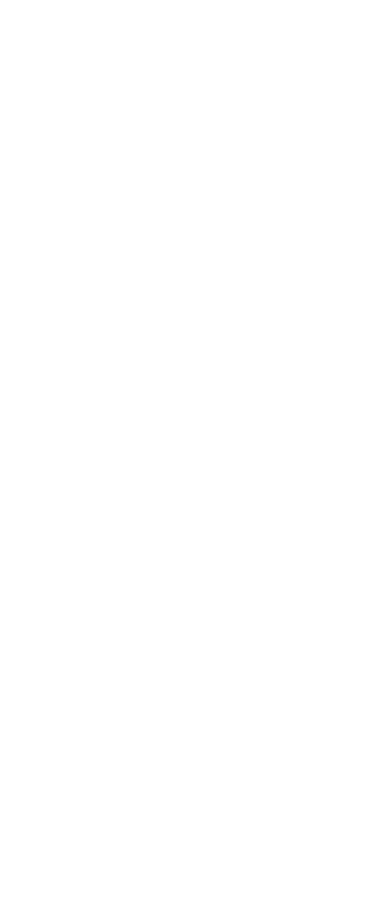
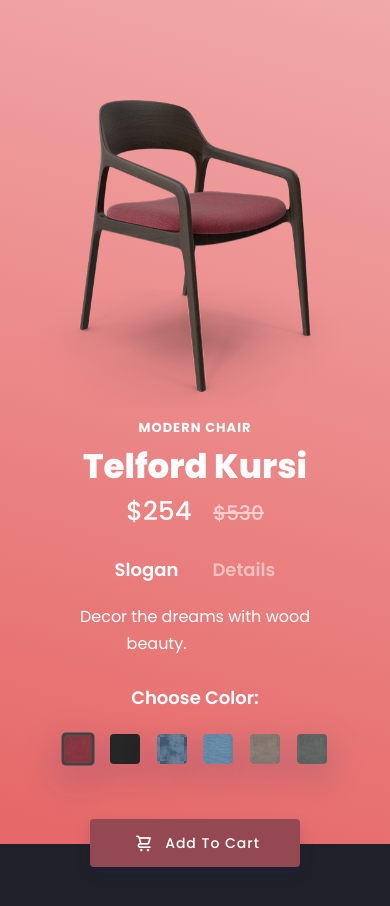
Before and after one commit to tejaspachgade2315/Modern-Chair-Project, a plain HTML site: page index.html in a window 390 px wide. Before the commit the page ends 844 px from the top, so only its background shows below. Drawn offline with nearby package versions, Linux system fonts and the light colour scheme.

Commit message:
Modern Chair Project

```diff
--- a/index.html
+++ b/index.html
@@ -1,14 +1,81 @@
 <!DOCTYPE html>
 <html lang="en">
+
 <head>
-    <meta charset="UTF-8">
-    <meta http-equiv="X-UA-Compatible" content="IE=edge">
-    <meta name="viewport" content="width=device-width, initial-scale=1.0">
-    <title>Modern Chair Page</title>
-    <link rel="stylesheet" href="styles.css">
+	<meta charset="UTF-8" />
+	<meta http-equiv="X-UA-Compatible" content="IE=edge" />
+	<meta name="viewport" content="width=device-width, initial-scale=1.0" />
+	<title>Modern Chair Page</title>
+	<link rel="shortcut icon" href="./images/favicon.ico" type="image/x-icon" />
 
+	<link rel="stylesheet" href="https://cdnjs.cloudflare.com/ajax/libs/normalize/5.0.0/normalize.min.css" />
+	<link rel="stylesheet" href="https://unicons.iconscout.com/release/v2.1.9/css/unicons.css" />
+	<link rel="stylesheet" href="./styles.css" />
 </head>
+
 <body>
+	<div class="section-fluid-main">
+		<div class="section">
+			<div class="info-wrap mob-margin">
+				<p class="title-up">Modern chair</p>
+				<h2>Telford Kursi</h2>
+				<h4>$254 <span>$530</span></h4>
+				<div class="section-fluid">
+					<input class="desc-btn" type="radio" id="desc-1" name="desc-btn" checked />
+					<label for="desc-1">Slogan</label>
+					<input class="desc-btn" type="radio" id="desc-2" name="desc-btn" />
+					<label for="desc-2">Details</label>
+					<div class="section-fluid desc-sec accor-1">
+						<p>
+							Decor the dreams with wood beauty. &emsp13; &emsp13; &emsp13; &emsp13; &emsp13; &emsp13; &emsp13; &emsp13;
+						</p>
+					</div>
+					<div class="section-fluid desc-sec accor-2">
+						<div class="section-inline">
+							<p><span>80</span>cm<br />Length</p>
+						</div>
+						<div class="section-inline">
+							<p><span>65</span>cm<br />Width</p>
+						</div>
+						<div class="section-inline">
+							<p><span>90</span>cm<br />Height</p>
+						</div>
+						<div class="section-inline">
+							<p><span>17.6</span>lbs<br />Weight</p>
+						</div>
+					</div>
+				</div>
+				<h5>Choose Color:</h5>
+			</div>
+			<input class="color-btn for-color-1" type="radio" id="color-1" name="color-btn" checked />
+			<label class="first-color" for="color-1"></label>
+			<input class="color-btn for-color-2" type="radio" id="color-2" name="color-btn" />
+			<label class="color-2" for="color-2"></label>
+			<input class="color-btn for-color-3" type="radio" id="color-3" name="color-btn" />
+			<label class="color-3" for="color-3"></label>
+			<input class="color-btn for-color-4" type="radio" id="color-4" name="color-btn" />
+			<label class="color-4" for="color-4"></label>
+			<input class="color-btn for-color-5" type="radio" id="color-5" name="color-btn" />
+			<label class="color-5" for="color-5"></label>
+			<input class="color-btn for-color-6" type="radio" id="color-6" name="color-btn" />
+			<label class="color-6" for="color-6"></label>
+			<div class="info-wrap">
+				<a href="#" class="btn"><i class="uil uil-shopping-cart icon"></i> Add To Cart</a>
+			</div>
+			<div class="img-wrap chair-1"></div>
+			<div class="img-wrap chair-2"></div>
+			<div class="img-wrap chair-3"></div>
+			<div class="img-wrap chair-4"></div>
+			<div class="img-wrap chair-5"></div>
+			<div class="img-wrap chair-6"></div>
+			<div class="back-color"></div>
+			<div class="back-color chair-2"></div>
+			<div class="back-color chair-3"></div>
+			<div class="back-color chair-4"></div>
+			<div class="back-color chair-5"></div>
+			<div class="back-color chair-6"></div>
+		</div>
+	</div>
+</body>
 
-</body>
 </html>
--- a/styles.css
+++ b/styles.css
@@ -0,0 +1,459 @@
+@import url("https://fonts.googleapis.com/css?family=Poppins:400,500,600,700,800,900");
+
+*,
+*::before,
+*::after {
+  margin: 0;
+  padding: 0;
+  box-sizing: border-box;
+}
+
+body {
+  font-family: "Poppins", sans-serif;
+  font-weight: 400;
+  font-size: 15px;
+  line-height: 1.7;
+  color: #fff;
+  background-color: #1f2029;
+  min-height: 100vh;
+  margin: 0;
+  padding: 0;
+  overflow-x: none;
+}
+
+p {
+  font-family: "Poppins", sans-serif;
+  font-weight: 400;
+  font-size: 16px;
+  line-height: 1.7;
+  color: #fff;
+  margin: 0;
+}
+
+.section-fluid-main {
+  position: relative;
+  display: block;
+  width: 100%;
+  overflow: hidden;
+}
+
+.section {
+  position: relative;
+  max-width: calc(100% - 40px);
+  width: 860px;
+  margin: 0 auto;
+  display: flex;
+  flex-wrap: wrap;
+  padding: 100px 0;
+}
+
+.section-fluid {
+  position: relative;
+  width: 100%;
+  display: block;
+}
+
+[type="radio"]:checked,
+[type="radio"]:not(:checked) {
+  position: absolute;
+  visibility: hidden;
+}
+
+.color-btn:checked + label,
+.color-btn:not(:checked) + label {
+  position: relative;
+  height: 40px;
+  transition: all 200ms linear;
+  border-radius: 4px;
+  width: 40px;
+  overflow: hidden;
+  border: none;
+  cursor: pointer;
+  color: #ffeba7;
+  margin-right: 10px;
+  box-shadow: 0 12px 35px 0 rgba(16, 39, 112, 0.25);
+  z-index: 10;
+  background-position: center;
+  background-size: cover;
+  border: 3px solid transparent;
+}
+
+.color-btn:checked + label {
+  border-color: #434343;
+  transform: scale(1.1);
+}
+
+label.first-color {
+  margin-left: 500px;
+  background-image: url("./images/color1.jpg");
+}
+label.color-2 {
+  background-image: url("./images/color2.jpg");
+}
+label.color-3 {
+  background-image: url("./images/color3.jpg");
+}
+label.color-4 {
+  background-image: url("./images/color4.jpg");
+}
+label.color-5 {
+  background-image: url("./images/color5.jpg");
+}
+label.color-6 {
+  background-image: url("./images/color6.jpg");
+}
+
+.img-wrap {
+  position: absolute;
+  top: 100px;
+  left: 0;
+  width: 500px;
+  height: 410px;
+  display: inline-block;
+  z-index: 9;
+  transition: all 550ms linear;
+  transition-delay: 100ms;
+  background-position: center top;
+  background-size: 100%;
+  background-repeat: no-repeat;
+  background-image: url("./images/chair1.png");
+  opacity: 0;
+}
+
+.for-color-1:checked ~ .img-wrap.chair-1 {
+  opacity: 1;
+  animation: shake 0.7s cubic-bezier(0.36, 0.07, 0.19, 0.97) both;
+}
+.img-wrap.chair-2 {
+  background-image: url("./images/chair2.png");
+}
+.for-color-2:checked ~ .img-wrap.chair-2 {
+  opacity: 1;
+  animation: shake 0.7s cubic-bezier(0.36, 0.07, 0.19, 0.97) both;
+}
+.img-wrap.chair-3 {
+  background-image: url("./images/chair3.png");
+}
+.for-color-3:checked ~ .img-wrap.chair-3 {
+  opacity: 1;
+  animation: shake 0.7s cubic-bezier(0.36, 0.07, 0.19, 0.97) both;
+}
+.img-wrap.chair-4 {
+  background-image: url("./images/chair4.png");
+}
+.for-color-4:checked ~ .img-wrap.chair-4 {
+  opacity: 1;
+  animation: shake 0.7s cubic-bezier(0.36, 0.07, 0.19, 0.97) both;
+}
+.img-wrap.chair-5 {
+  background-image: url("./images/chair5.png");
+}
+.for-color-5:checked ~ .img-wrap.chair-5 {
+  opacity: 1;
+  animation: shake 0.7s cubic-bezier(0.36, 0.07, 0.19, 0.97) both;
+}
+.img-wrap.chair-6 {
+  background-image: url("./images/chair6.png");
+}
+.for-color-6:checked ~ .img-wrap.chair-6 {
+  opacity: 1;
+  animation: shake 0.7s cubic-bezier(0.36, 0.07, 0.19, 0.97) both;
+}
+@keyframes shake {
+  10%,
+  90% {
+    transform: translate3d(-1px, 0, 0) rotate(-1deg);
+  }
+  20%,
+  80% {
+    transform: translate3d(2px, 0, 0) rotate(2deg);
+  }
+  30%,
+  50%,
+  70% {
+    transform: translate3d(-3px, 0, 0) rotate(-3deg);
+  }
+  40%,
+  60% {
+    transform: translate3d(3px, 0, 0) rotate(3deg);
+  }
+}
+
+.back-color {
+  position: fixed;
+  top: 0;
+  left: 0;
+  width: 100%;
+  height: 100%;
+  display: block;
+  z-index: 1;
+  background-image: linear-gradient(196deg, #f1a9a9, #e66767);
+  transition: all 250ms linear;
+  transition-delay: 300ms;
+}
+.back-color.chair-2 {
+  background-image: linear-gradient(196deg, #4c4c4c, #262626);
+  opacity: 0;
+}
+.for-color-2:checked ~ .back-color.chair-2 {
+  opacity: 1;
+}
+.back-color.chair-3 {
+  background-image: linear-gradient(196deg, #8a9fb2, #5f7991);
+  opacity: 0;
+}
+.for-color-3:checked ~ .back-color.chair-3 {
+  opacity: 1;
+}
+.back-color.chair-4 {
+  background-image: linear-gradient(196deg, #97afc3, #6789a7);
+  opacity: 0;
+}
+.for-color-4:checked ~ .back-color.chair-4 {
+  opacity: 1;
+}
+.back-color.chair-5 {
+  background-image: linear-gradient(196deg, #afa6a0, #8c7f76);
+  opacity: 0;
+}
+.for-color-5:checked ~ .back-color.chair-5 {
+  opacity: 1;
+}
+.back-color.chair-6 {
+  background-image: linear-gradient(196deg, #aaadac, #838786);
+  opacity: 0;
+}
+.for-color-6:checked ~ .back-color.chair-6 {
+  opacity: 1;
+}
+
+.info-wrap {
+  position: relative;
+  margin-left: 500px;
+  z-index: 10;
+  display: block;
+  text-align: left;
+}
+.title-up {
+  font-family: "Poppins", sans-serif;
+  font-weight: 700;
+  text-transform: uppercase;
+  letter-spacing: 1px;
+  font-size: 13px;
+  line-height: 1.2;
+  color: #fff;
+  margin-top: 0;
+  margin-bottom: 10px;
+}
+h2 {
+  font-family: "Poppins", sans-serif;
+  font-weight: 800;
+  font-size: 34px;
+  line-height: 1.2;
+  color: #fff;
+  margin-top: 0;
+  margin-bottom: 10px;
+}
+h4 {
+  font-family: "Poppins", sans-serif;
+  font-weight: 500;
+  font-size: 26px;
+  line-height: 1.2;
+  color: #fff;
+  margin-top: 0;
+  margin-bottom: 30px;
+}
+h4 span {
+  text-decoration: line-through;
+  font-size: 20px;
+  opacity: 0.6;
+  padding-left: 15px;
+}
+h5 {
+  font-family: "Poppins", sans-serif;
+  font-weight: 600;
+  font-size: 18px;
+  line-height: 1.2;
+  color: #fff;
+  margin-top: 0;
+  margin-bottom: 20px;
+}
+.desc-btn:checked + label,
+.desc-btn:not(:checked) + label {
+  position: relative;
+  transition: all 200ms linear;
+  display: inline-block;
+  border: none;
+  cursor: pointer;
+  color: #ffeba7;
+  font-family: "Poppins", sans-serif;
+  font-weight: 600;
+  font-size: 18px;
+  line-height: 1.2;
+  color: #fff;
+  margin-right: 25px;
+  opacity: 0.5;
+}
+.desc-btn:checked + label {
+  opacity: 1;
+}
+.desc-btn:not(:checked) + label:hover {
+  opacity: 0.8;
+}
+
+.desc-sec {
+  padding-top: 20px;
+  padding-bottom: 30px;
+  transition: all 250ms linear;
+  opacity: 0;
+  overflow: hidden;
+  pointer-events: none;
+  transform: translateY(20px);
+}
+.desc-sec.accor-2 {
+  position: absolute;
+  top: 25px;
+  left: 0;
+  width: 100%;
+  z-index: 2;
+}
+#desc-1:checked ~ .desc-sec.accor-1 {
+  opacity: 1;
+  pointer-events: auto;
+  transform: translateY(0);
+}
+#desc-2:checked ~ .desc-sec.accor-2 {
+  opacity: 1;
+  pointer-events: auto;
+  transform: translateY(0);
+}
+.section-inline {
+  position: relative;
+  display: inline-block;
+  margin-right: 20px;
+}
+.section-inline p span {
+  font-size: 30px;
+  line-height: 1.1;
+}
+
+.btn {
+  position: relative;
+  font-family: "Poppins", sans-serif;
+  font-weight: 500;
+  font-size: 14px;
+  line-height: 2;
+  height: 48px;
+  border-radius: 4px;
+  width: 210px;
+  letter-spacing: 1px;
+  display: inline-flex;
+  align-items: center;
+  justify-content: center;
+  border: none;
+  cursor: pointer;
+  overflow: hidden;
+  background-color: transparent;
+  color: #fff;
+  box-shadow: 0 6px 15px 0 rgba(16, 39, 112, 0.15);
+  transition: all 250ms linear;
+  text-decoration: none;
+  margin-top: 50px;
+}
+.icon {
+  padding-right: 7px;
+  font-size: 20px;
+}
+.btn:before {
+  position: absolute;
+  top: 0;
+  left: 0;
+  width: 100%;
+  height: 100%;
+  content: "";
+  z-index: -1;
+  background-color: #944852;
+  transition: background-color 250ms 300ms ease;
+}
+.btn:hover {
+  box-shadow: 0 12px 35px 0 rgba(16, 39, 112, 0.25);
+  background-color: #333;
+}
+.for-color-2:checked ~ .info-wrap .btn:before {
+  background-color: #1a1a1a;
+}
+.for-color-3:checked ~ .info-wrap .btn:before {
+  background-color: #40566e;
+}
+.for-color-4:checked ~ .info-wrap .btn:before {
+  background-color: #5e89b2;
+}
+.for-color-5:checked ~ .info-wrap .btn:before {
+  background-color: #8c7f76;
+}
+.for-color-6:checked ~ .info-wrap .btn:before {
+  background-color: #5d6160;
+}
+
+@media screen and (max-width: 991px) {
+  .section {
+    margin: 0 auto;
+    text-align: center;
+    max-width: calc(100% - 40px);
+    width: 370px;
+  }
+  label.first-color {
+    margin-left: 0;
+  }
+  .info-wrap {
+    margin-left: 0;
+    width: 370px;
+    margin: 0 auto;
+    text-align: center;
+  }
+  .img-wrap {
+    width: 375px;
+    height: 308px;
+    left: 50%;
+    margin-left: -190px;
+  }
+  .mob-margin {
+    margin-top: 320px;
+  }
+  .desc-btn:checked + label,
+  .desc-btn:not(:checked) + label {
+    margin-right: 15px;
+    margin-left: 15px;
+  }
+  .color-btn:checked + label,
+  .color-btn:not(:checked) + label {
+    height: 40px;
+    width: 40px;
+    margin: 5px auto;
+    text-align: center;
+  }
+  .section-inline {
+    margin: 0 5px;
+  }
+}
+
+@media screen and (max-width: 575px) {
+  .section {
+    width: 280px;
+  }
+  .info-wrap {
+    width: 280px;
+  }
+  .color-btn:checked + label,
+  .color-btn:not(:checked) + label {
+    height: 30px;
+    width: 30px;
+  }
+  .section-inline p span {
+    font-size: 24px;
+    line-height: 1.1;
+  }
+  .section-inline p {
+    font-size: 14px;
+  }
+}
```
